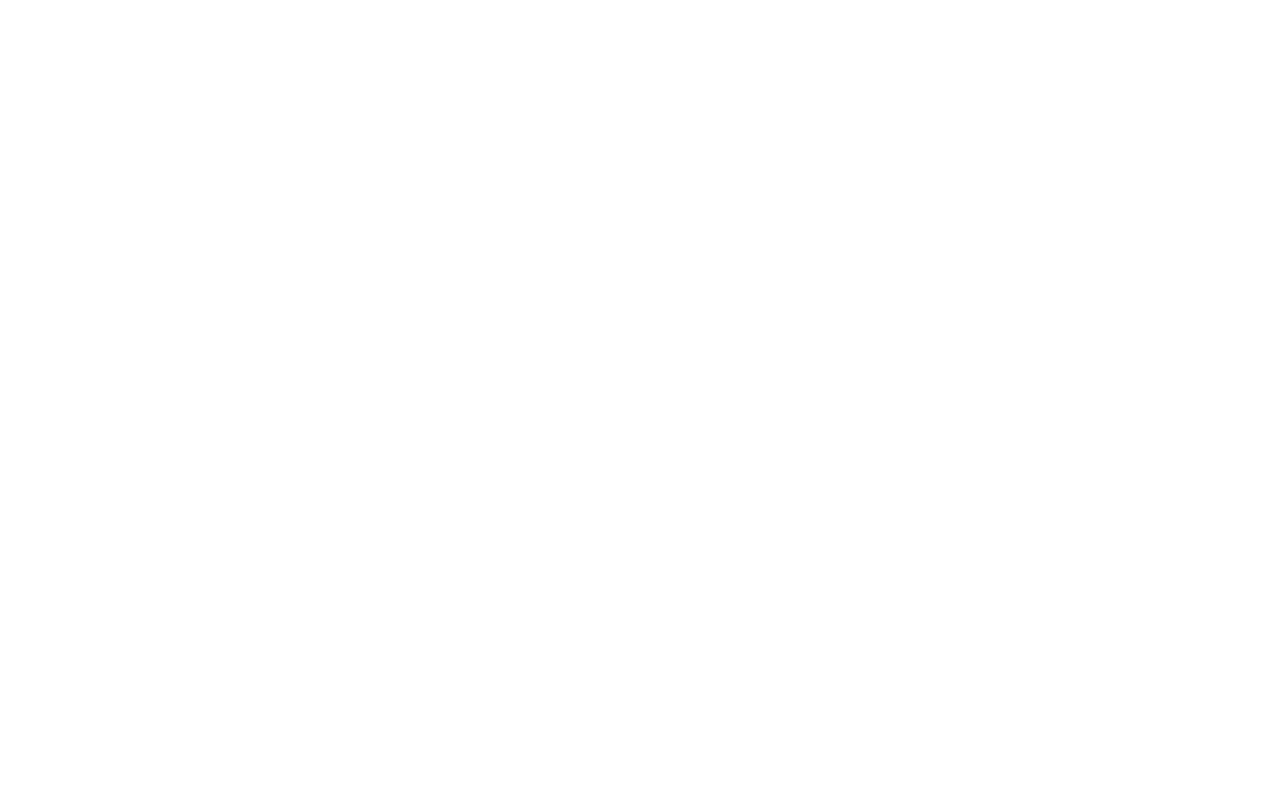
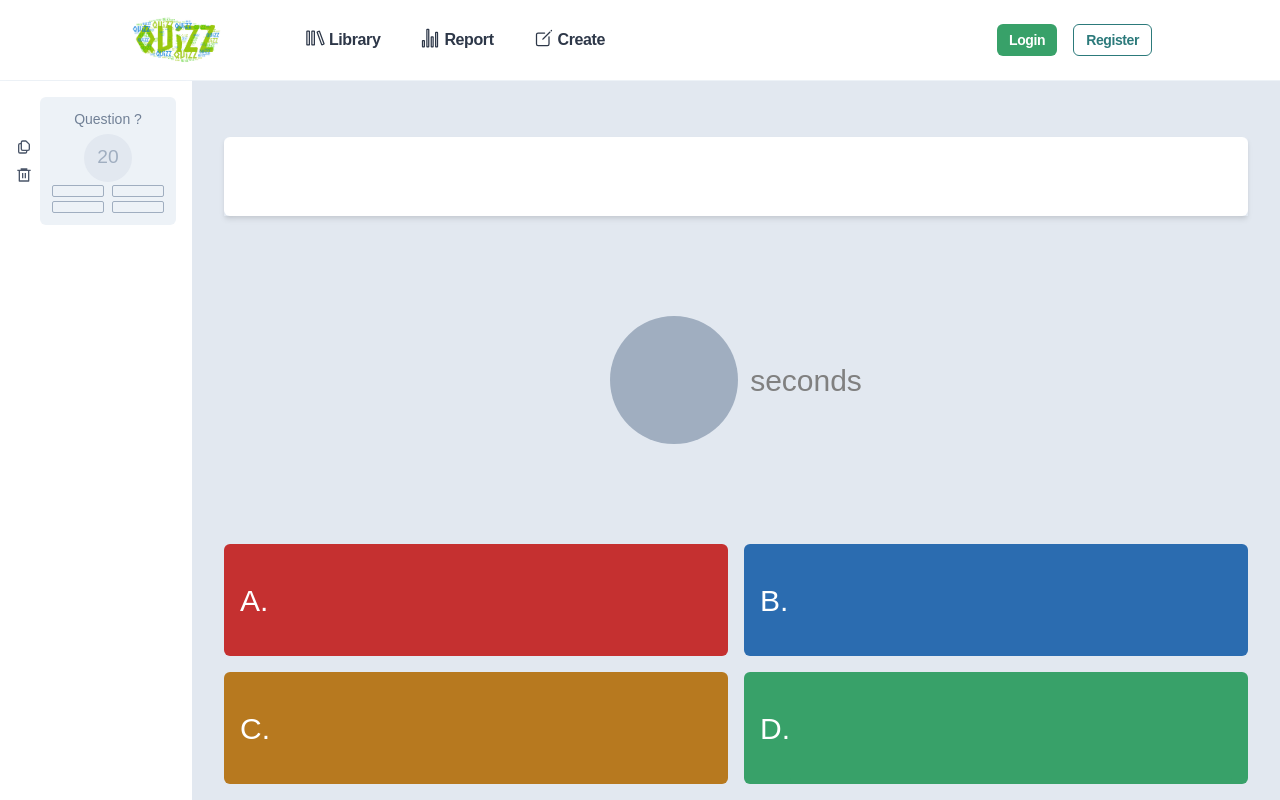
Before and after one commit to lethanhvietctt5/quizz-frontend, a React (Create React App) app: page /create in a window 1280 px wide. Before the commit this address had no page. Built offline with nearby package versions, Linux system fonts and the light colour scheme.

Commit message:
UI for CreateGame

```diff
--- a/package.json
+++ b/package.json
@@ -16,6 +16,7 @@
     "framer-motion": "^6",
     "react": "^18.2.0",
     "react-dom": "^18.2.0",
+    "react-icons": "^4.4.0",
     "react-router-dom": "^6.3.0",
     "react-scripts": "5.0.1",
     "typescript": "^4.4.2",
--- a/src/App.tsx
+++ b/src/App.tsx
@@ -1,5 +1,8 @@
 import { ChakraProvider, extendTheme } from "@chakra-ui/react";
 import { BrowserRouter, Route, Routes } from "react-router-dom";
+import MainLayout from "./layouts";
+import CreateGame from "./pages/CreateGame";
+import HomePage from "./pages/HomePage";
 import Login from "./pages/Login";
 import Register from "./pages/Register";
 
@@ -18,6 +21,10 @@
           <Routes>
             <Route path="/login" element={<Login />} />
             <Route path="/register" element={<Register />} />
+            <Route path="/" element={<MainLayout />}>
+              <Route path="home" element={<HomePage />} />
+              <Route path="create" element={<CreateGame />} />
+            </Route>
           </Routes>
         </div>
       </BrowserRouter>
--- /dev/null
+++ b/src/components/HeaderMenuItem.tsx
@@ -0,0 +1,18 @@
+import { Flex, Text } from "@chakra-ui/react";
+import { IconType } from "react-icons";
+
+type Props = {
+  Icon: IconType;
+  label: string;
+};
+
+function HeaderMenuItem({ Icon, label }: Props) {
+  return (
+    <Flex gap="1" color="gray.700" cursor="pointer" _hover={{ color: "green" }}>
+      <Icon size="20" />
+      <Text>{label}</Text>
+    </Flex>
+  );
+}
+
+export default HeaderMenuItem;
--- /dev/null
+++ b/src/components/SlideQuizz.tsx
@@ -0,0 +1,43 @@
+import { Avatar, Box, Flex, Text } from "@chakra-ui/react";
+import { HiOutlineDocumentDuplicate } from "react-icons/hi";
+import { RiDeleteBin6Line } from "react-icons/ri";
+
+function SlideQuizz() {
+  return (
+    <Flex px="4" mt="4">
+      <Flex color="gray.600" direction="column" justify="center" gap="3" mr="2">
+        <HiOutlineDocumentDuplicate />
+        <RiDeleteBin6Line />
+      </Flex>
+      <Box
+        h="32"
+        flexGrow="1"
+        color="gray.500"
+        rounded="md"
+        backgroundColor="gray.100"
+        p="3"
+      >
+        <Flex direction="column" justify="space-between" h="full">
+          <Text align="center" fontSize="sm">
+            Question ?
+          </Text>
+          <Flex justify="center">
+            <Avatar bg="gray.200" icon={<Text color="gray.400">20</Text>} />
+          </Flex>
+          <Flex color="gray.400" direction="column" gap="1">
+            <Flex w="full" gap="2">
+              <Box flex="1" h="3" border="1px" rounded="sm"></Box>
+              <Box flex="1" h="3" border="1px" rounded="sm"></Box>
+            </Flex>
+            <Flex w="full" gap="2">
+              <Box flex="1" h="3" border="1px" rounded="sm"></Box>
+              <Box flex="1" h="3" border="1px" rounded="sm"></Box>
+            </Flex>
+          </Flex>
+        </Flex>
+      </Box>
+    </Flex>
+  );
+}
+
+export default SlideQuizz;
--- a/src/index.css
+++ b/src/index.css
@@ -2,7 +2,7 @@
 @tailwind components;
 @tailwind utilities;
 
-@import url("https://fonts.googleapis.com/css2?family=Montserrat&display=swap");
+@import url("https://fonts.googleapis.com/css2?family=Montserrat:wght@700&display=swap");
 
 body {
   margin: 0;
--- a/src/layouts/Header.tsx
+++ b/src/layouts/Header.tsx
@@ -1,7 +1,46 @@
+import { Box, Button, Flex, Image } from "@chakra-ui/react";
 import React from "react";
+import { VscLibrary } from "react-icons/vsc";
+import { IoStatsChartOutline, IoCreateOutline } from "react-icons/io5";
+import HeaderMenuItem from "../components/HeaderMenuItem";
+
+import logo from "../assets/Logo.png";
+import { Link } from "react-router-dom";
 
 function Header() {
-  return <div>Header</div>;
+  return (
+    <Box boxShadow="md" borderBottom="1px" borderColor="gray.100">
+      <Flex
+        w="80%"
+        mx="auto"
+        align="center"
+        justify="space-between"
+        fontWeight="bold"
+        letterSpacing="tight"
+        py="4"
+      >
+        <Flex align="center" gap="20">
+          <Image h="12" src={logo} />
+          <Flex gap="10">
+            <HeaderMenuItem Icon={VscLibrary} label="Library" />
+            <HeaderMenuItem Icon={IoStatsChartOutline} label="Report" />
+            <Link to="/create">
+              <HeaderMenuItem Icon={IoCreateOutline} label="Create" />
+            </Link>
+          </Flex>
+        </Flex>
+
+        <Flex gap="4">
+          <Button colorScheme="green" size="sm">
+            Login
+          </Button>
+          <Button colorScheme="teal" variant="outline" size="sm">
+            Register
+          </Button>
+        </Flex>
+      </Flex>
+    </Box>
+  );
 }
 
 export default Header;
--- /dev/null
+++ b/src/layouts/index.tsx
@@ -0,0 +1,17 @@
+import { Box, Flex } from "@chakra-ui/react";
+import React from "react";
+import { Outlet } from "react-router-dom";
+import Header from "./Header";
+
+function MainLayout() {
+  return (
+    <Flex h="100vh" direction="column">
+      <Header />
+      <Box flexGrow="1">
+        <Outlet />
+      </Box>
+    </Flex>
+  );
+}
+
+export default MainLayout;
--- /dev/null
+++ b/src/pages/CreateGame.tsx
@@ -0,0 +1,119 @@
+import { Avatar, Box, Flex, Text } from "@chakra-ui/react";
+import SlideQuizz from "../components/SlideQuizz";
+
+function CreateGame() {
+  return (
+    <Box h="full">
+      <Flex w="full" h="full">
+        <Box w="15%" boxShadow="md" backgroundColor="white">
+          <SlideQuizz />
+        </Box>
+        <Box flexGrow="1" backgroundColor="gray.200">
+          <Flex
+            h="full"
+            direction="column"
+            justify="space-between"
+            align="center"
+            py="4"
+            px="8"
+          >
+            <Box w="full" boxShadow="md" mt="10">
+              <input
+                type="text"
+                className="w-full py-3 rounded-md outline-none px-10 text-5xl text-center font-medium"
+              />
+            </Box>
+
+            <Flex align="center">
+              <Avatar
+                bg="gray.400"
+                size="2xl"
+                icon={
+                  <input
+                    type="number"
+                    className="w-full bg-inherit outline-none m-5 text-white text-center"
+                  />
+                }
+              />
+              <Text ml="3" color="gray" fontSize="3xl">
+                seconds
+              </Text>
+            </Flex>
+
+            <Box w="full">
+              <Flex w="full" gap="4" mb="4">
+                <Flex
+                  flex="1"
+                  px="4"
+                  align="center"
+                  rounded="md"
+                  backgroundColor="red.600"
+                >
+                  <Text color="white" fontSize="3xl">
+                    A.
+                  </Text>
+                  <input
+                    type="text"
+                    className="w-full py-10 px-5 text-white bg-inherit rounded-md outline-none text-2xl"
+                  />
+                </Flex>
+
+                <Flex
+                  flex="1"
+                  px="4"
+                  align="center"
+                  rounded="md"
+                  backgroundColor="blue.600"
+                >
+                  <Text color="white" fontSize="3xl">
+                    B.
+                  </Text>
+                  <input
+                    type="text"
+                    className="w-full py-10 px-5 text-white bg-inherit rounded-md outline-none text-2xl"
+                  />
+                </Flex>
+              </Flex>
+
+              <Flex w="full" gap="4">
+                <Flex
+                  flex="1"
+                  px="4"
+                  align="center"
+                  rounded="md"
+                  backgroundColor="yellow.600"
+                >
+                  <Text color="white" fontSize="3xl">
+                    C.
+                  </Text>
+                  <input
+                    type="text"
+                    className="w-full py-10 px-5 text-white bg-inherit rounded-md outline-none text-2xl"
+                  />
+                </Flex>
+
+                <Flex
+                  flex="1"
+                  px="4"
+                  align="center"
+                  rounded="md"
+                  backgroundColor="green.500"
+                >
+                  <Text color="white" fontSize="3xl">
+                    D.
+                  </Text>
+                  <input
+                    type="text"
+                    className="w-full py-10 px-5 text-white bg-inherit rounded-md outline-none text-2xl"
+                  />
+                </Flex>
+              </Flex>
+            </Box>
+          </Flex>
+        </Box>
+      </Flex>
+    </Box>
+  );
+}
+
+export default CreateGame;
--- /dev/null
+++ b/src/pages/HomePage.tsx
@@ -0,0 +1,7 @@
+import React from "react";
+
+function HomePage() {
+  return <div>HomePage</div>;
+}
+
+export default HomePage;
--- /dev/null
+++ b/src/pages/Library.tsx
@@ -0,0 +1,7 @@
+import React from "react";
+
+function Library() {
+  return <div>Library</div>;
+}
+
+export default Library;
```
Also changed, not shown: src/assets/Logo.png (added), 1 other file (tests, documents, lock files or other folders).
